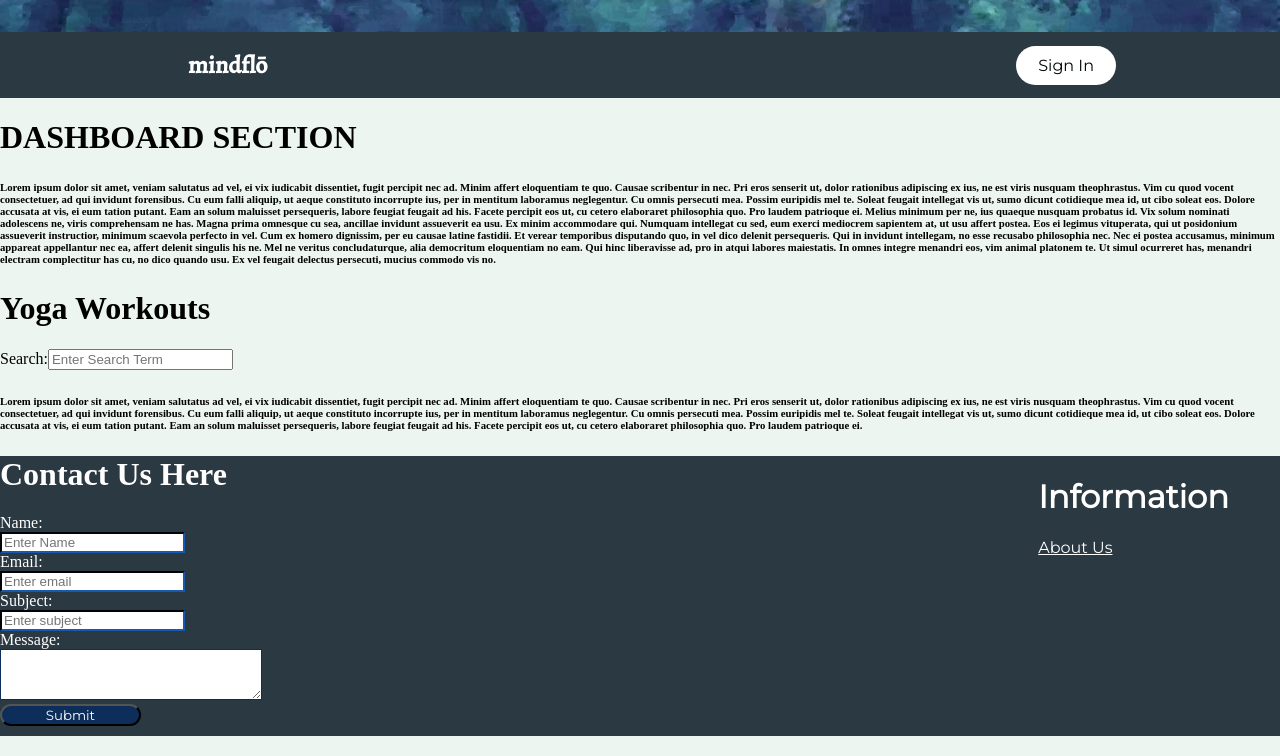
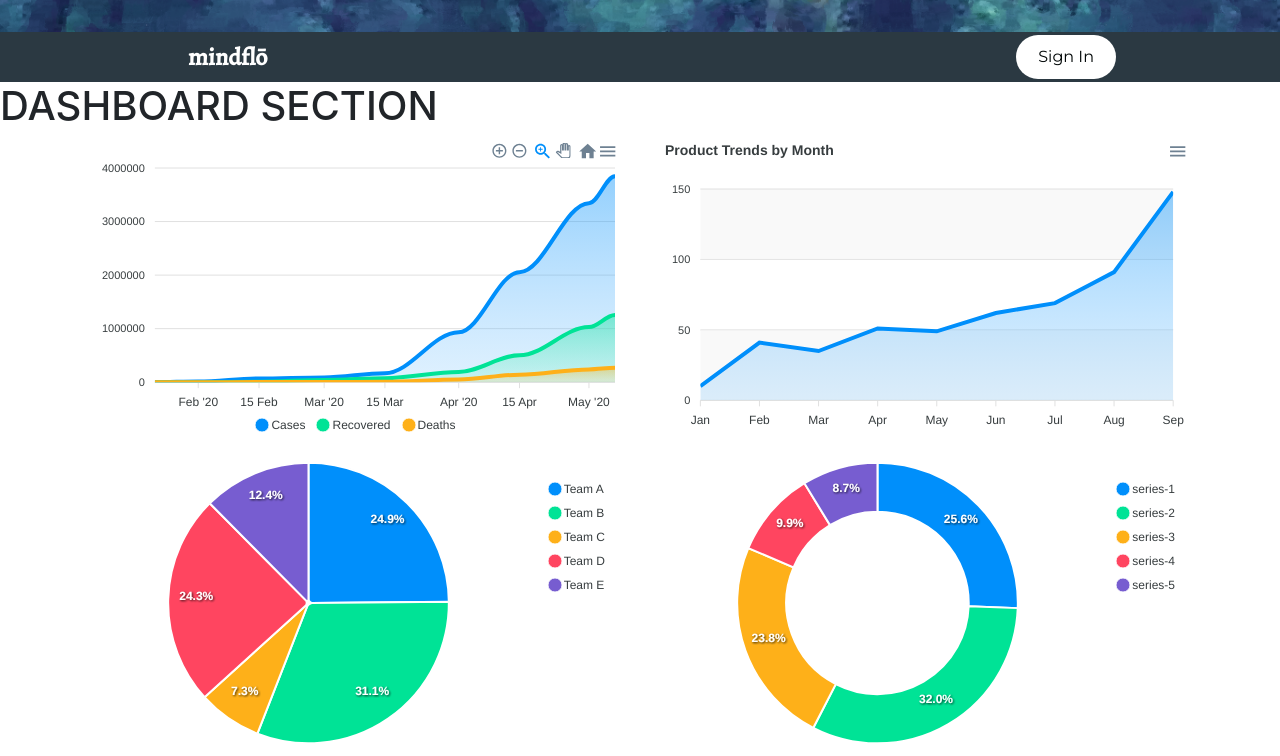
Before and after one commit to youjmi/mindflo, a React (Create React App) app in the folder client/: page /dashboard in a window 1280 px wide. Shown: the part 480-1236 px from the top of the page. Built offline with nearby package versions, Linux system fonts and the light colour scheme; no server answers.

Commit message:
adding Dashboard animated graphs

```diff
--- a/client/src/components/Button/index.js
+++ b/client/src/components/Button/index.js
@@ -1,5 +1,6 @@
 import React from 'react'
 import { Button } from 'react-bootstrap'
+import 'bootstrap/dist/css/bootstrap.min.css'
 
 const Button = (props) => {
     return (
--- /dev/null
+++ b/client/src/components/Charts/index.js
@@ -0,0 +1,155 @@
+
+import React from "react";
+
+import ReactApexChart from "react-apexcharts";
+import "./style.css";
+
+function Charts() {
+    const donutseries = [44, 55, 41, 17, 15]
+    const donutoptions = {
+        chart: {
+            type: 'donut',
+        },
+        responsive: [{
+            breakpoint: 480,
+            options: {
+                chart: {
+                    width: 200
+                },
+                legend: {
+                    position: 'bottom'
+                }
+            }
+        }]
+    }
+
+    const pieseries = [44, 55, 13, 43, 22]
+    const pieoptions = {
+        chart: {
+            width: 380,
+            type: 'pie',
+        },
+        labels: ['Team A', 'Team B', 'Team C', 'Team D', 'Team E'],
+        responsive: [{
+            breakpoint: 480,
+            options: {
+                chart: {
+                    width: 200
+                },
+                legend: {
+                    position: 'bottom'
+                }
+            }
+        }]
+    }
+    const lineseries = [
+        {
+            name: "Cases",
+            data: [
+                555,
+                12038,
+                69030,
+                88369,
+                167466,
+                932638,
+                2055423,
+                3343777,
+                3845718,
+            ],
+        },
+        {
+            name: "Recovered",
+            data: [28, 284, 9394, 42710, 76026, 191853, 501538, 1029651, 1255481],
+        },
+        {
+            name: "Deaths",
+            data: [17, 259, 1666, 2996, 6472, 49675, 140658, 238619, 269567],
+        },
+    ];
+    const lineoptions = {
+        dataLabels: {
+            enabled: false,
+        },
+        stroke: {
+            curve: "smooth",
+        },
+        xaxis: {
+            type: "datetime",
+            categories: [
+                "1/22/20",
+                "2/1/20",
+                "2/15/20",
+                "3/1/20",
+                "3/15/20",
+                "4/1/20",
+                "4/15/20",
+                "5/1/20",
+                "5/7/20",
+            ],
+        },
+        tooltip: {
+            x: {
+                format: "dd/MM/yy",
+            },
+        },
+    };
+    const linesseries = [{
+        name: "Desktops",
+        data: [10, 41, 35, 51, 49, 62, 69, 91, 148]
+    }]
+    const linesoptions= {
+        chart: {
+          height: 350,
+          type: 'line',
+          zoom: {
+            enabled: false
+          }
+        },
+        dataLabels: {
+            enabled: false
+          },
+          stroke: {
+            curve: 'straight'
+          },
+          title: {
+            text: 'Product Trends by Month',
+            align: 'left'
+          },
+          grid: {
+            row: {
+              colors: ['#f3f3f3', 'transparent'], // takes an array which will be repeated on columns
+              opacity: 0.5
+            },
+          },
+          xaxis: {
+            categories: ['Jan', 'Feb', 'Mar', 'Apr', 'May', 'Jun', 'Jul', 'Aug', 'Sep'],
+          }}
+
+
+
+
+    return (
+
+        <div id="charts" className ="container">
+            <div className="row Chart1">
+                <div className ="col">
+                <ReactApexChart className="linechart" options={lineoptions} series={lineseries} type="area" height={300}  />
+                </div>
+                <div className ="col">
+                <ReactApexChart className="linechart" options={linesoptions} series={linesseries} type="area" height={300} />
+                </div>
+            </div>
+            <div className="row Chart2">
+            <div className ="col">
+            <ReactApexChart className="piechart" options={pieoptions} series={pieseries} type="pie" height={300} />
+            </div>
+            <div className ="col">
+            <ReactApexChart className="donutchart" options={donutoptions} series={donutseries} type="donut" height={300} />
+            </div>
+            </div>
+        </div>
+
+    )
+};
+
+export default Charts;
--- /dev/null
+++ b/client/src/components/Charts/style.css
@@ -0,0 +1,10 @@
+
+
+
+/* .rowChart1{
+    border: solid #2b3942; */
+    /* width: 20%; */
+/* } */
+/* .rowChart2{
+    border: solid #2b3942;
+} */
--- a/client/src/components/ContactForm/index.js
+++ b/client/src/components/ContactForm/index.js
@@ -1,5 +1,6 @@
 import React, { useState } from "react";
 import { Form, Button } from "react-bootstrap";
+import 'bootstrap/dist/css/bootstrap.min.css'
 import emailjs from "emailjs-com";
 import "./style.css";
 
--- a/client/src/components/ImageContainer/index.js
+++ b/client/src/components/ImageContainer/index.js
@@ -1,5 +1,6 @@
 import React from "react";
 import { Container } from "react-bootstrap";
+import 'bootstrap/dist/css/bootstrap.min.css'
 
 import "./style.css";
 
--- a/client/src/components/Navbar2/index.js
+++ b/client/src/components/Navbar2/index.js
@@ -1,5 +1,6 @@
 import React, {useState} from 'react';
 // import { NavItem } from 'react-bootstrap';
+import 'bootstrap/dist/css/bootstrap.min.css'
 
 import {useLocation} from "react-router-dom"
 import {
--- a/client/src/components/SearchBar/index.js
+++ b/client/src/components/SearchBar/index.js
@@ -1,5 +1,6 @@
 import React, { Component } from "react";
 import { Button, Form } from "react-bootstrap";
+import 'bootstrap/dist/css/bootstrap.min.css'
 
 class SearchBar extends Component {
 
--- a/client/src/components/Sidebar/index.js
+++ b/client/src/components/Sidebar/index.js
@@ -1,4 +1,4 @@
-import React, {useState} from 'react'
+import React  from 'react'
 
 import { useLocation } from "react-router-dom"
 import { SidebarContainer, SidebarLogo, Icon, CloseIcon, SidebarWrapper, SidebarMenu, SidebarLink, SidebarBtnWrap, SidebarRoute, SidebarItem } from "./SidebarElements"
--- a/client/src/pages/Dashboard.js
+++ b/client/src/pages/Dashboard.js
@@ -1,6 +1,7 @@
 import React from "react";
 import { Container } from "react-bootstrap";
 import SearchBar from "../components/SearchBar";
+import Charts from "../components/Charts";
 import "./css/dashboard.css";
 
 
@@ -10,6 +11,8 @@ function Dashboard() {
   return (
     <div>
       <h1>DASHBOARD SECTION</h1>
+<Charts/>
+
       <h6>
         Lorem ipsum dolor sit amet, veniam salutatus ad vel, ei vix iudicabit
         dissentiet, fugit percipit nec ad. Minim affert eloquentiam te quo.
--- a/client/src/pages/Home.js
+++ b/client/src/pages/Home.js
@@ -1,5 +1,6 @@
 import React from "react";
 import { Button, Container, Row } from "react-bootstrap";
+import 'bootstrap/dist/css/bootstrap.min.css'
 //import ContactForm from "../components/ContactForm";
 import drop from "./images/dripdrop.png";
 //import stones from "./images/stonestacked.png";
--- a/client/src/pages/css/home.css
+++ b/client/src/pages/css/home.css
@@ -5,14 +5,14 @@ img {
 }
 
 .rightimage{
-    margin-right: 0;
+    margin-right: 4%;
     font-family: "Montserrat", sans-serif;
     /* display: inline; */
     float: right;
 }
 
 .leftimage {
-    margin-left: 0;
+    margin-left: 4%;
     font-family: "Montserrat", sans-serif;
     /* display: inline; */
     float:left;
--- a/package.json
+++ b/package.json
@@ -28,6 +28,7 @@
     "nodemon": "^1.18.7"
   },
   "dependencies": {
+    "apexcharts": "^3.26.0",
     "axios": "^0.21.1",
     "bcryptjs": "^2.4.3",
     "body-parser": "^1.19.0",
@@ -41,6 +42,7 @@
     "nodemon": "^2.0.7",
     "passport": "^0.4.1",
     "passport-local": "^1.0.0",
+    "react-apexcharts": "^1.3.9",
     "react-icons": "^4.2.0",
     "react-scroll": "^1.8.2",
     "styled-components": "^5.2.3"
```
Also changed, not shown: 1 other file (tests, documents, lock files or other folders).
